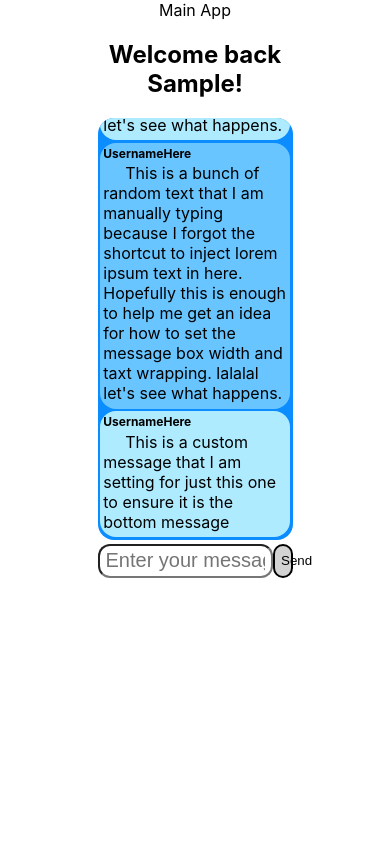
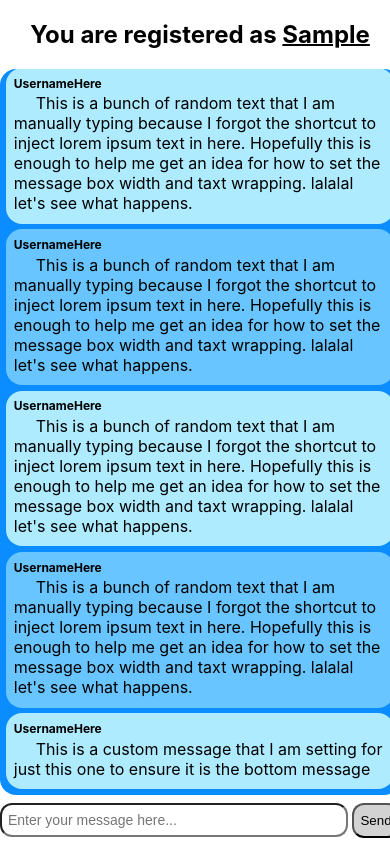
Before and after one commit to atcriteria/mymessenger-frontend, a React (Create React App) app: page / in a window 390 px wide. Both pictures are taken after typing "Sample" into the empty fields and a click on the button "Submit". Built offline with nearby package versions, Linux system fonts and the light colour scheme.

Commit message:
more responsive styling without injecting dozens of media breakpoints >:D (I may need some later if I want to make this thing more device specific)

```diff
--- a/src/App.css
+++ b/src/App.css
@@ -2,6 +2,15 @@
   margin: auto;
   text-align: center;
   width: 50%;
+  min-width: 400px;
+}
+
+/*
+  Misc Styles
+*/
+.username-span{
+  text-decoration: underline;
+  text-decoration-thickness: 2px;
 }
 
 /*
@@ -10,7 +19,7 @@
 .chat-box-wrapper{
   background-color: rgb(11, 141, 255);
   padding: 0 1.5%;
-  max-height: 50vh;
+  max-height: 86vh;
   overflow: auto;
   display: flex;
   flex-direction: column-reverse;
@@ -18,7 +27,7 @@
 }
 .message-wrapper{
   text-align: left;
-  padding: 1.5%;
+  padding: 2%;
   background-color: rgb(174, 235, 255);
   border-radius: 16px;
   margin: 1.5% 0;
@@ -52,16 +61,17 @@
 .text-field-input{
   width: 87%;
   height: 30px;
-  font-size: 20px;
+  font-size: 14px;
   border-radius: 12px;
   padding: 0px 6px;
+  margin-right: 4px;
 }
 .send-button{
   width: 10%;
-  height: 34px;
-  border: 2px solid black;
+  height: 35px;
   border-radius: 12px;
   background-color: lightgray;
+  min-width: 48px;
 }
 .send-button:hover{
   background-color: rgb(241, 241, 241);
--- a/src/App.js
+++ b/src/App.js
@@ -45,7 +45,6 @@ function App() {
 
   return (
     <div className="App">
-      Main App<br />
       {
         (state.username) ? <UserWindow props={state} /> : <UsernameForm submitUsername={submitUsername} />
       }
--- a/src/components/ChatBox.js
+++ b/src/components/ChatBox.js
@@ -23,6 +23,12 @@ export default function ChatBox(){
                 <Message />
                 <Message />
                 <Message />
+                <Message />
+                <Message />
+                <Message />
+                <Message />
+                <Message />
+                <Message />
                 <Message message="This is a custom message that I am setting for just this one to ensure it is the bottom message"/>
             </div>
         </div>
--- a/src/components/UserWindow.js
+++ b/src/components/UserWindow.js
@@ -4,7 +4,7 @@ import TextField from "./TextField";
 export default function UserWindow({props}){
     return(
         <div className="user-window-wrapper">
-            <h2>Welcome back {props.username}!</h2>
+            <h2>You are registered as <span className="username-span">{props.username}</span></h2>
             <ChatBox />
             <TextField />
         </div>
```
